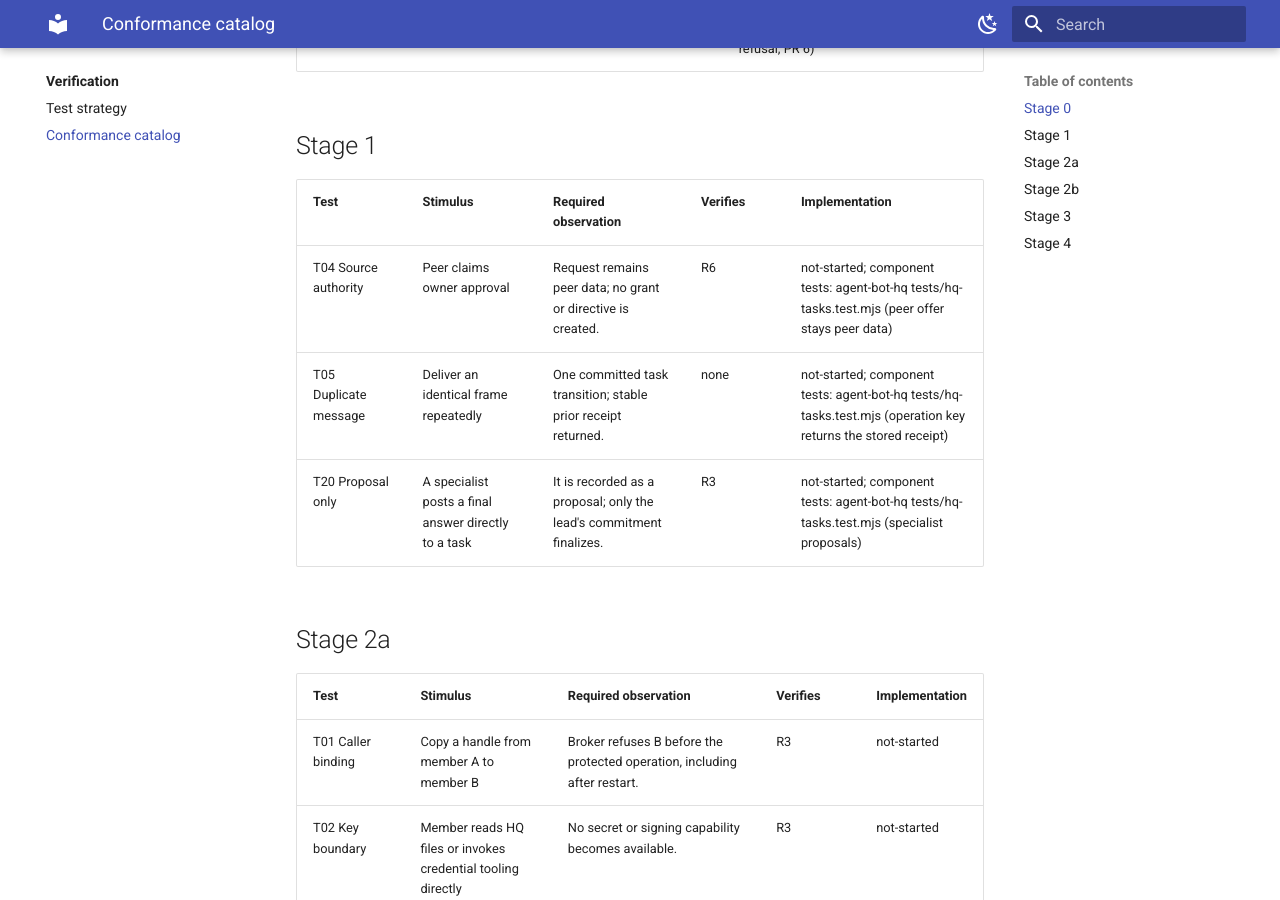
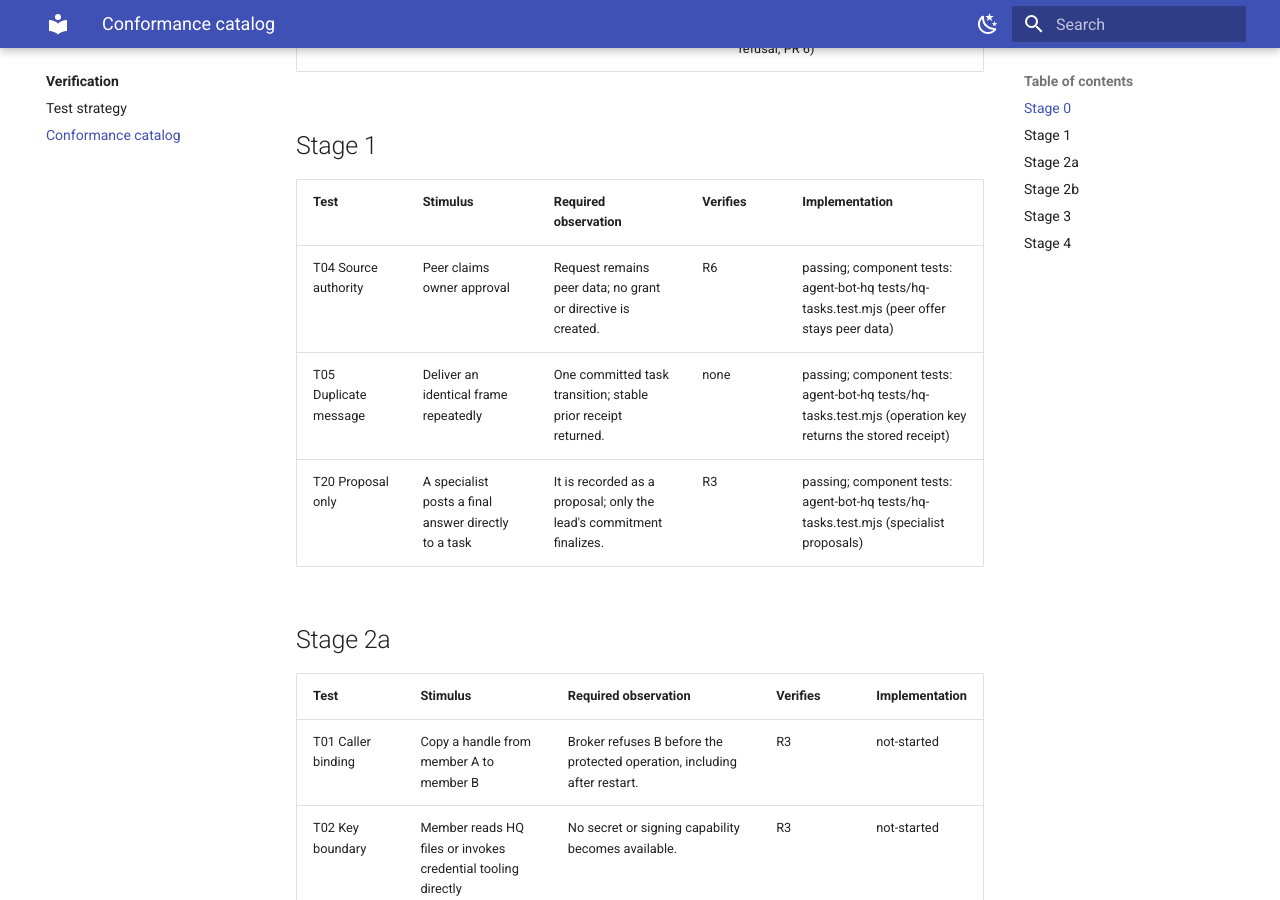
Before and after one commit to true-line/agent-bot-platform, an MkDocs documentation site: the page built from docs/07-verification/conformance-catalog.md, in a window 1280 px wide and 900 px high, scrolled down 681 px. Built offline with MkDocs 1.6.1 and Material for MkDocs 9.7.7, drawn with Linux system fonts in a browser that asks for light colours.

Commit message:
Record independent Stage 1 exit evidence
Agent-Bot-Write: ghw_5f46d6374a515301
Agent-Bot-Session: fa2486d94751

```diff
--- a/docs/07-verification/conformance-catalog.md
+++ b/docs/07-verification/conformance-catalog.md
@@ -21,9 +21,9 @@ What each conformance test must prove, grouped by the stage whose exit it gates.
 
 | Test | Stimulus | Required observation | Verifies | Implementation |
 |---|---|---|---|---|
-| T04 Source authority | Peer claims owner approval | Request remains peer data; no grant or directive is created. | R6 | not-started; component tests: agent-bot-hq tests/hq-tasks.test.mjs (peer offer stays peer data) |
-| T05 Duplicate message | Deliver an identical frame repeatedly | One committed task transition; stable prior receipt returned. | none | not-started; component tests: agent-bot-hq tests/hq-tasks.test.mjs (operation key returns the stored receipt) |
-| T20 Proposal only | A specialist posts a final answer directly to a task | It is recorded as a proposal; only the lead's commitment finalizes. | R3 | not-started; component tests: agent-bot-hq tests/hq-tasks.test.mjs (specialist proposals) |
+| T04 Source authority | Peer claims owner approval | Request remains peer data; no grant or directive is created. | R6 | passing; component tests: agent-bot-hq tests/hq-tasks.test.mjs (peer offer stays peer data) |
+| T05 Duplicate message | Deliver an identical frame repeatedly | One committed task transition; stable prior receipt returned. | none | passing; component tests: agent-bot-hq tests/hq-tasks.test.mjs (operation key returns the stored receipt) |
+| T20 Proposal only | A specialist posts a final answer directly to a task | It is recorded as a proposal; only the lead's commitment finalizes. | R3 | passing; component tests: agent-bot-hq tests/hq-tasks.test.mjs (specialist proposals) |
 
 ## Stage 2a
 
```
Also changed, not shown: docs/10-program/roadmap.md (+2 -2 lines), 1 other file.
